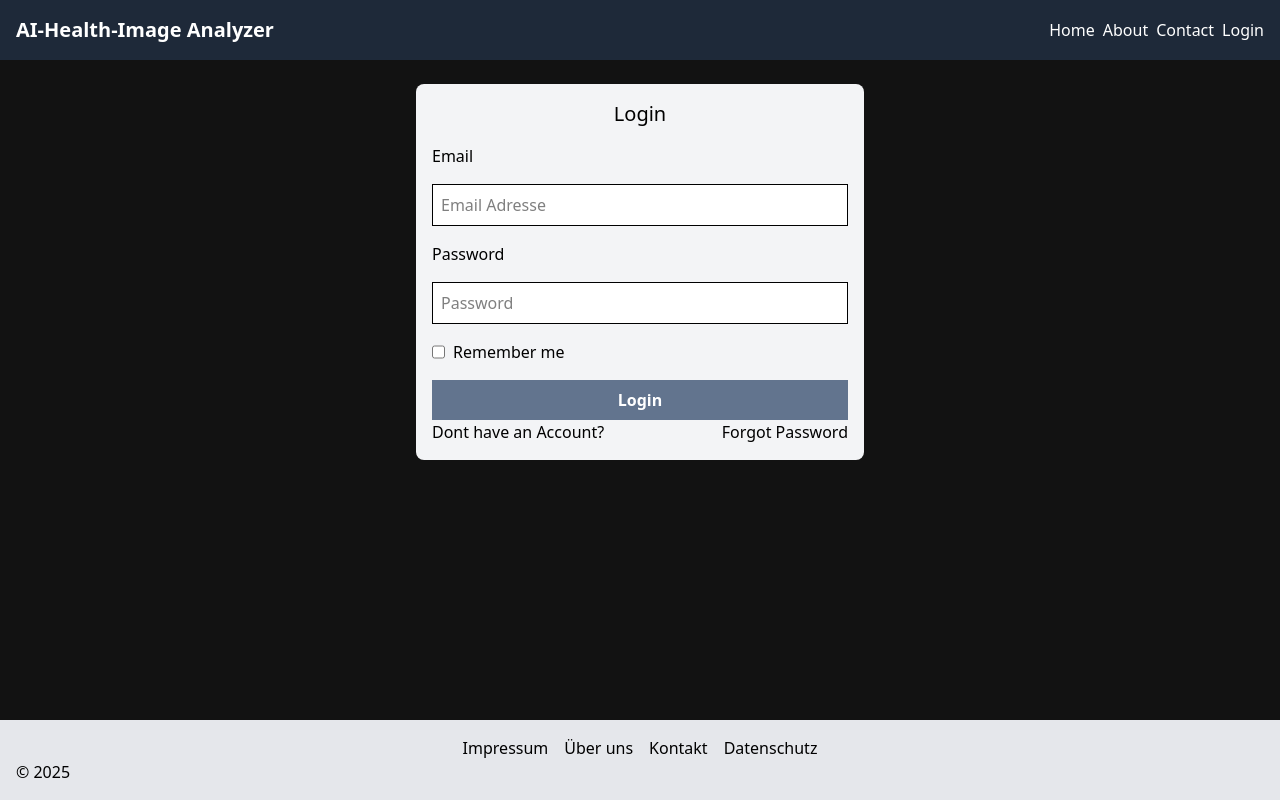
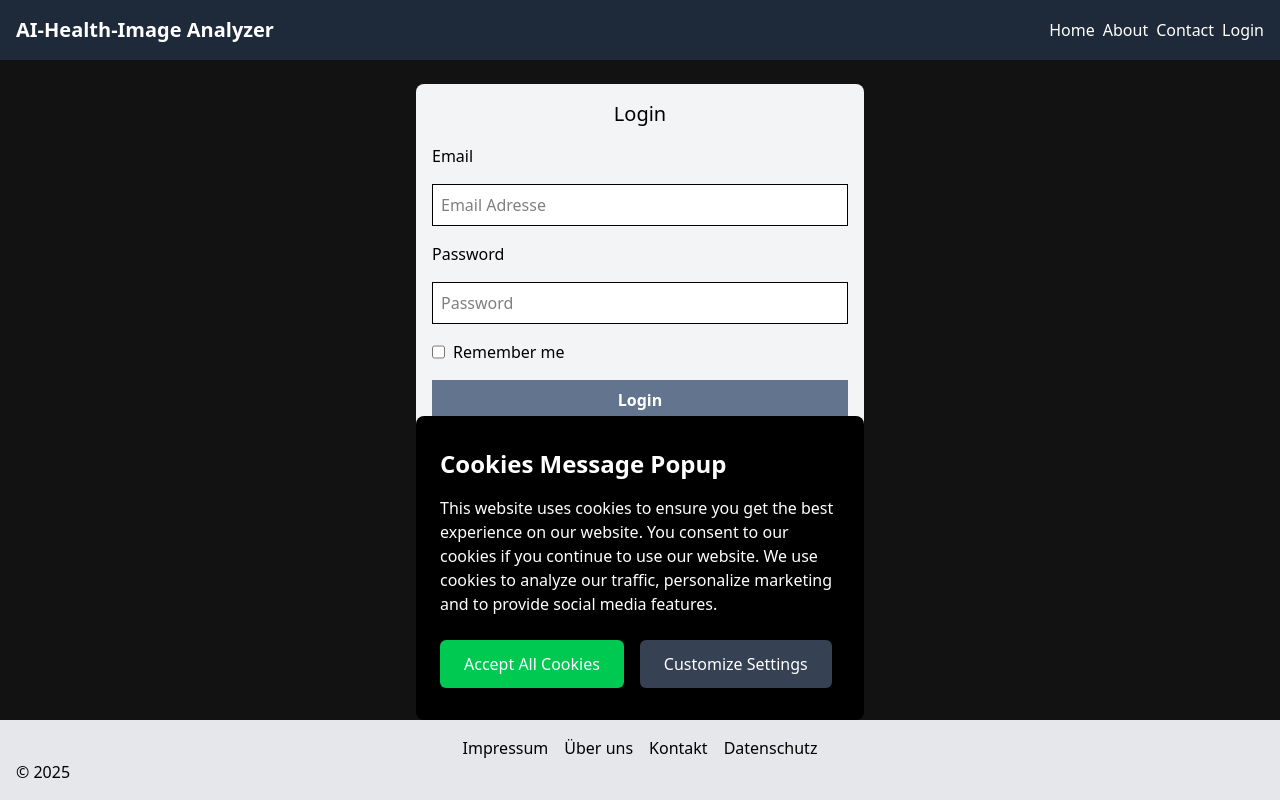
Before and after one commit to AI-Health-Image/AI-Health-Image, a React (Vite) app in the folder frontend/: page /login in a window 1280 px wide. Built offline with nearby package versions, Linux system fonts and the light colour scheme.

Commit message:
Added Cookies and a Cookie Banner

```diff
--- a/frontend/package.json
+++ b/frontend/package.json
@@ -13,6 +13,7 @@
     "@cornerstonejs/core": "^2.19.7",
     "@cornerstonejs/tools": "^2.19.7",
     "@tailwindcss/vite": "^4.0.5",
+    "js-cookie": "^3.0.5",
     "jwt-decode": "^4.0.0",
     "react": "^19.0.0",
     "react-dom": "^19.0.0",
--- a/frontend/src/App.jsx
+++ b/frontend/src/App.jsx
@@ -1,5 +1,8 @@
 import { BrowserRouter, Routes, Route } from "react-router-dom";
+import { useEffect } from "react";
+import Cookies from "js-cookie";
 
+import CookiesBanner from "./components/cookieBanner.jsx";
 import Landingpage from "./pages/Landingpage.jsx";
 import ContactPage from "./pages/ContactPage.jsx";
 import AboutPage from "./pages/AboutPage.jsx";
@@ -10,8 +13,18 @@ import RegisterPage from "./pages/RegisterPage.jsx";
 import UploadbuttonPage from "./pages/UploadbuttonPage.jsx";
 import UserSettingsPage from "./pages/UserSettingsPage.jsx";
 import AnalysisPage from "./pages/Analysis-Page.jsx";
+import useJwtStore from "./components/jwtStore";
 
 function App() {
+  const setJwt = useJwtStore((state) => state.setJwt);
+
+  useEffect(() => {
+    const token = Cookies.get("jwt");
+    if (token) {
+      setJwt(token);
+    }
+  }, [setJwt]);
+
   return (
     <div>
       <BrowserRouter>
@@ -21,15 +34,16 @@ function App() {
           <Route path="/about" element={<AboutPage />} />
           <Route path="/privacy" element={<PrivacyPage />} />
           <Route path="/register" element={<RegisterPage />} />
-          <Route path="/imprint" element={<ImprintPage />}/>
+          <Route path="/imprint" element={<ImprintPage />} />
           <Route path="/login" element={<LoginPage />} />
           <Route path="/upload" element={<UploadbuttonPage />} />
           <Route path="/settings" element={<UserSettingsPage />} />
           <Route path="/analysis" element={<AnalysisPage />} />
         </Routes>
       </BrowserRouter>
+      <CookiesBanner />
     </div>
-  )
+  );
 }
 
 export default App;
--- /dev/null
+++ b/frontend/src/components/cookieBanner.jsx
@@ -0,0 +1,54 @@
+import Cookies from "js-cookie";
+
+function cookies() {
+
+  const acceptCookies = () => {
+    Cookies.set("user-prefs", "accepted", { path: "/", expires: 7 });
+    Cookies.set("Cookies Consent", "accepted", { path: "/" });
+    // Optional: Reload the page or hide the cookie banner
+    window.location.reload();
+  };
+
+  const showSettings = () => {
+    //alert("Customize settings page will be displayed.");
+  };
+
+  // Check if the cookie is already set
+  if (Cookies.get("user-prefs") === "accepted") {
+    return null; // Don't show the cookie banner if the cookie is already set
+  }
+
+  return (
+    <div
+      className="fixed bottom-20 left-1/2 transform -translate-x-1/2
+                bg-black bg-opacity-80 text-white px-6 py-8 rounded-lg
+                max-w-md w-11/12"
+    >
+      <h2 className="text-2xl font-semibold mb-4">Cookies Message Popup</h2>
+      <p className="mb-6">
+        This website uses cookies to ensure you get the best experience on our
+        website. You consent to our cookies if you continue to use our website.
+        We use cookies to analyze our traffic, personalize marketing and to
+        provide social media features.
+      </p>
+      <button
+        className="bg-green-500 text-white px-6 py-3 rounded-md
+                       mr-4 transition-colors hover:bg-green-600
+                       focus:outline-none"
+        onClick={acceptCookies}
+      >
+        Accept All Cookies
+      </button>
+      <button
+        className="bg-gray-700 text-white px-6 py-3 rounded-md
+                       transition-colors hover:bg-gray-800
+                       focus:outline-none"
+        onClick={showSettings}
+      >
+        Customize Settings
+      </button>
+    </div>
+  );
+}
+
+export default cookies;
--- a/frontend/src/pages/LoginPage.jsx
+++ b/frontend/src/pages/LoginPage.jsx
@@ -2,6 +2,7 @@ import { useState } from "react";
 import { Link, useNavigate } from "react-router-dom";
 import Layout from "../layout/Layout";
 import useStore from "../components/jwtStore";
+import Cookies from "js-cookie";
 
 function LoginPage() {
   const [successMessage, setSuccessMessage] = useState(null);
@@ -38,7 +39,7 @@ function LoginPage() {
     // Speichert den Token im LocalStorage
     setJwt(data.token);
     //console.log("JWT:", getJwt());
-
+    Cookies.set("jwt", data.token, { expires: 7 }); // Speichert den JWT-Token in einem Cookie
     // Weiterleitung auf die Startseite
     navigate("/");
   }
```
Also changed, not shown: 2 other files (tests, documents, lock files or other folders).
